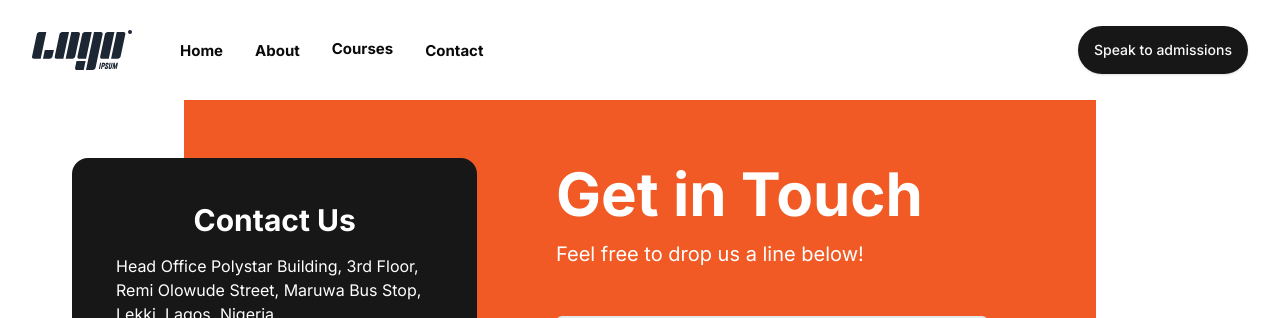
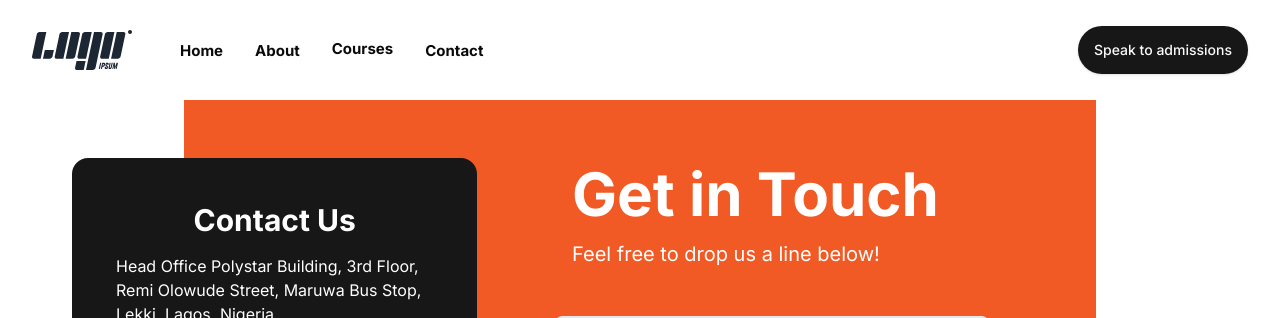
Before and after one commit to rexedge/iscedemy, a Next.js app: page /contact in a window 1280 px wide. Shown: the top 318 px of the page. Built offline with nearby package versions, Linux system fonts and the light colour scheme.

Commit message:
first pushing

```diff
--- a/components/contact/form.tsx
+++ b/components/contact/form.tsx
@@ -19,8 +19,8 @@ export default function Form() {
         <div className=" w-full text-white lg:relative min-h-screen items-center justify-center">
           <div className="lg:w-3/4 bg-tertiary mx-auto py-16 z-20 flex justify-end">
             <div className=" lg:w-1/2 lg:px-3 lg:flex lg:flex-col justify-end lg:mr-24">
-              <h1 className="text-6xl font-bold">Get in Touch</h1>
-              <p className="text-xl mt-4 mb-12">
+              <h1 className="text-6xl font-bold px-4">Get in Touch</h1>
+              <p className="text-xl px-4 mt-4 mb-12">
                 Feel free to drop us a line below!
               </p>
               <div className="lg:flex lg:flex-wrap lg:justify-end lg:-mx-4">
@@ -52,7 +52,7 @@ export default function Form() {
                         placeholder="Write your message here"
                       />
                     </div>
-                    <Button className="w-1/4">Send message</Button>
+                    <Button className= "lg:w-1/4 ">Send message</Button>
                   </form>
                 </div>
               </div>
```
